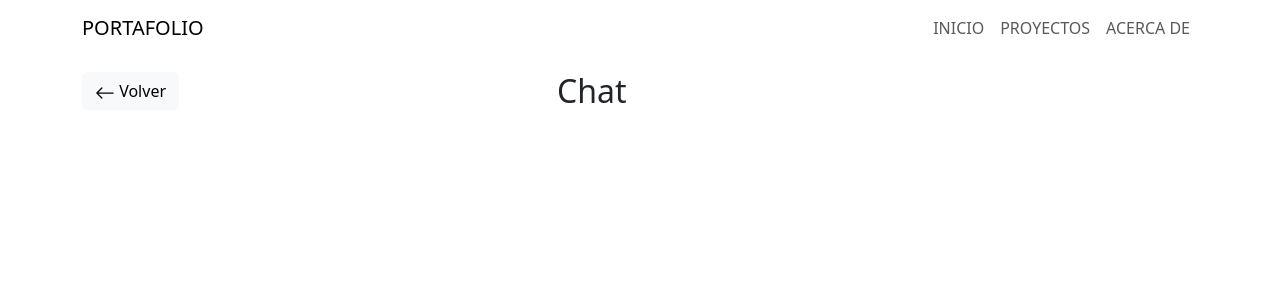
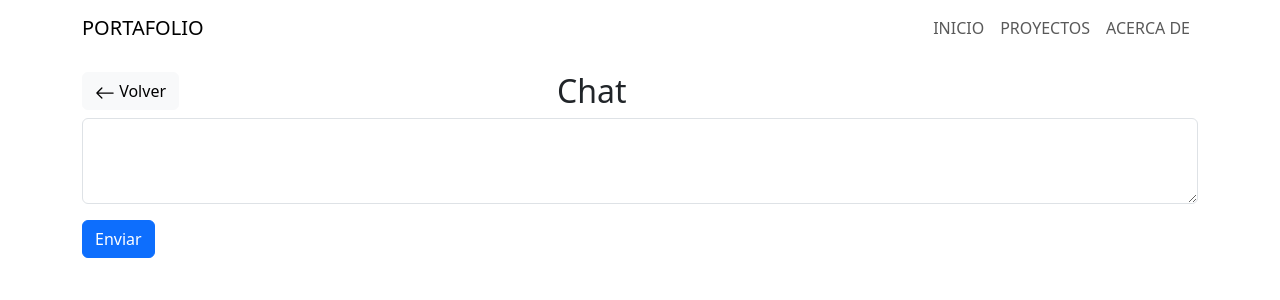
Before and after one commit to DARKATOV/portfolio-nextjs-ts, a Next.js app: page /projects/chat in a window 1280 px wide. Shown: the top 300 px of the page. Built offline with nearby package versions, Linux system fonts and the light colour scheme.

Commit message:
Creando vista para Chat.

```diff
--- a/interfaces/index.ts
+++ b/interfaces/index.ts
@@ -4,6 +4,11 @@ export type Product = {
   price: number
 }
 
+export type Message = {
+  role: string
+  content: string
+}
+
 export type ResponseError = {
   message: string
 }
--- /dev/null
+++ b/pages/api/chat.ts
@@ -0,0 +1,40 @@
+import { Message, ResponseError } from '@/interfaces'
+import { NextApiResponse, NextApiRequest } from 'next'
+import { Configuration, OpenAIApi } from 'openai'
+
+const OPENAI_API_KEY = process.env.OPENAI_API_KEY
+
+if (!OPENAI_API_KEY) {
+  throw new Error(
+    'Por favor declara la variable de entorno OPENAI_API_KEY en .env.local'
+  )
+}
+
+const configuration = new Configuration({
+  apiKey: process.env.OPENAI_API_KEY,
+})
+
+const openai = new OpenAIApi(configuration)
+
+export default async function handler(
+  req: NextApiRequest,
+  res: NextApiResponse<Message | ResponseError>
+) {
+  try {
+    const chatCompletion: any = await openai.createChatCompletion({
+      model: 'gpt-3.5-turbo',
+      messages: [{role: 'user', content: req.body.prompt}],
+    })
+
+    res.status(200).json(chatCompletion.data.choices[0].message)
+  } catch (error: any) {
+    if (error.response) {
+      console.log(error.response.status)
+      console.log(error.response.data)
+      res.status(400).json({message: error.response.data})
+    } else {
+      console.log(error.message)
+      res.status(400).json({message: error.message})
+    }
+  }
+}
--- a/pages/projects/chat.tsx
+++ b/pages/projects/chat.tsx
@@ -1,9 +1,90 @@
+import { useState } from 'react'
 import Title from '@/components/Title'
+import { Message } from '@/interfaces'
+
+type Data = {
+  id: number
+  prompt: string
+  message: Message
+}
+
+let messageId = 0
 
 export default function Chat() {
+  const contentType = 'application/json'
+  const [prompt, setPrompt] = useState('')
+  const [isLoading, setIsLoading] = useState(false)
+  const [data, setData] = useState<Data[]>([])
+
+  async function sendMessage(e: any) {
+    e.preventDefault()
+    setIsLoading(true)
+    try {
+      const res = await fetch('/api/chat', {
+        method: 'POST',
+        headers: {
+          Accept: contentType,
+          'Content-Type': contentType,
+        },
+        body: JSON.stringify({ prompt: prompt })
+      })
+
+      if (res.ok) {
+        const message = await res.json()
+        setData([
+          { id: messageId++, prompt: prompt, message: message },
+          ...data,
+        ])
+        setPrompt("")
+      } else {
+        console.log(await res.json())
+      }
+    } catch (error) {
+      console.log(error)
+    }
+    setIsLoading(false)
+  }
+
   return (
     <main className="container">
       <Title text="Chat" href="/projects" />
+
+      <form onSubmit={sendMessage}>
+        <div className="mb-3">
+          <textarea
+            className="form-control"
+            value={prompt}
+            onChange={e => setPrompt(e.target.value)}
+            maxLength={100}
+            rows={3}
+            required>
+          </textarea>
+        </div>
+        <div className="mb-3">
+          {isLoading ? (<p>Cargando...</p>) :
+            <button type="submit" className="btn btn-primary">
+              Enviar
+            </button>}
+        </div>
+      </form>
+
+      {data.map(d => (
+        <div className="mb-3" key={d.id}>
+          <textarea
+            className="form-control mb-2"
+            value={d.prompt}
+            rows={2}
+            readOnly>
+          </textarea>
+
+          <textarea
+            className="form-control"
+            value={d.message.content}
+            rows={5}
+            readOnly>
+          </textarea>
+        </div>
+      ))}
     </main>
   )
 }
```
Also changed, not shown: 1 other file (tests, documents, lock files or other folders).
